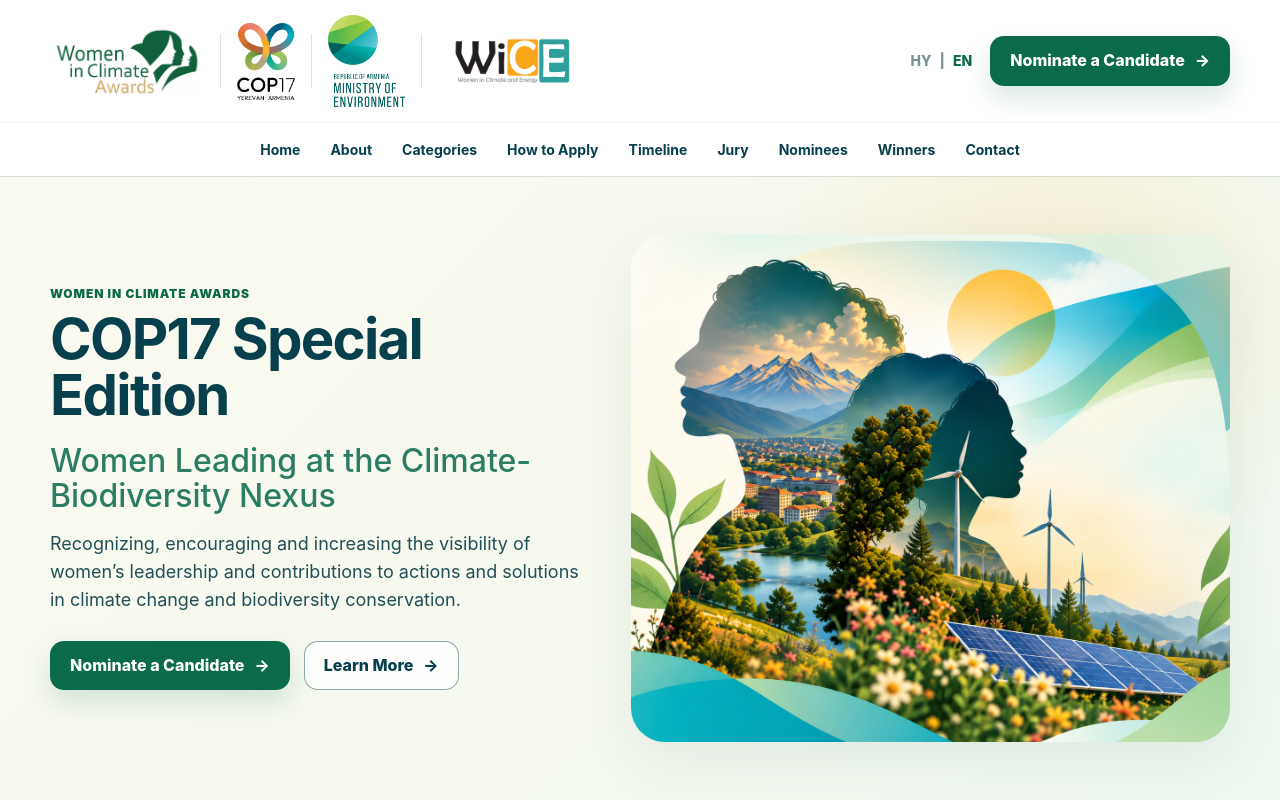
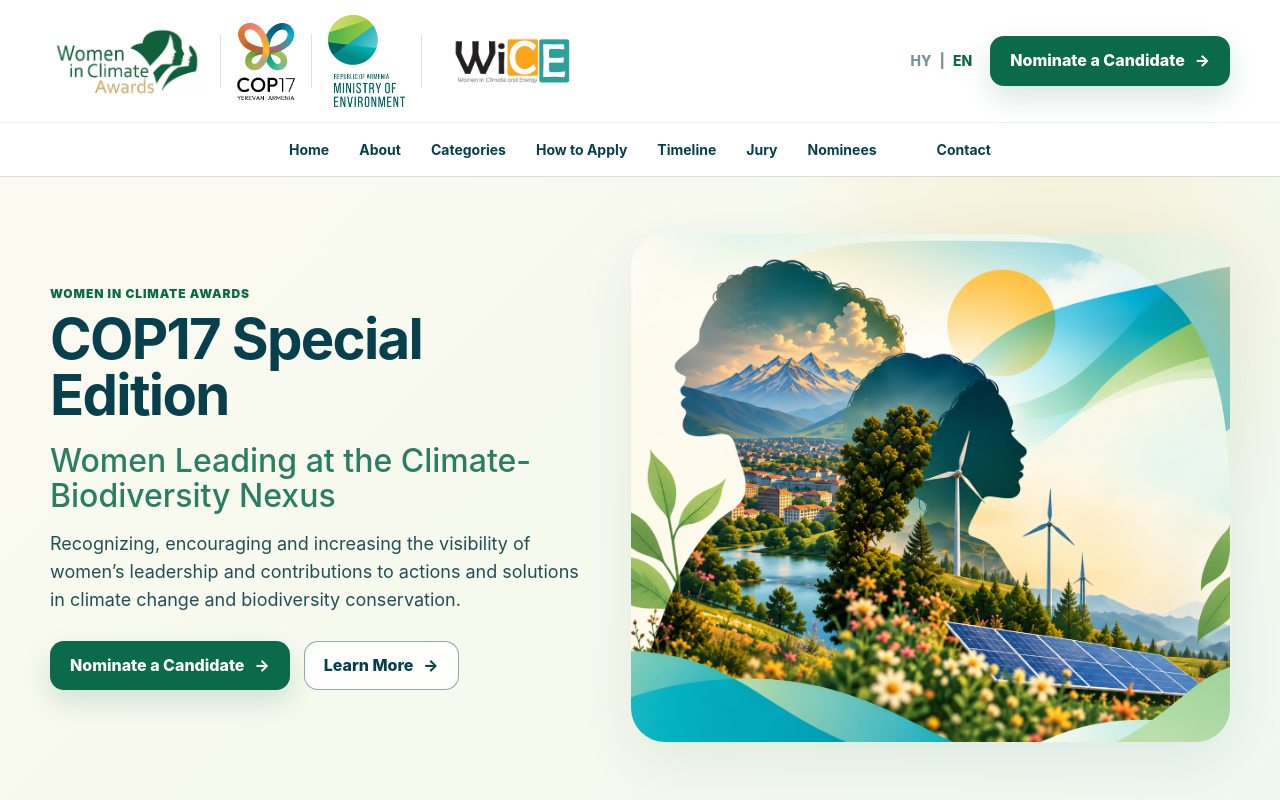
Before and after one commit to wice-armenia/women-in-climate-awards-cop17, a Next.js app: page /en in a window 1280 px wide. Shown: the top 800 px of the page. Built offline with nearby package versions, Linux system fonts and the light colour scheme.

Commit message:
Add Partners to navigation

```diff
--- a/content/site.ts
+++ b/content/site.ts
@@ -100,7 +100,7 @@
       timeline: "Ժամանակացույց",
       jury: "Ժյուրի",
       nominees: "Թեկնածուներ",
-      winners: "Հաղթողներ",
+      partners: "Գործընկերներ",
       contact: "Կապ",
     },
     hero: {
@@ -209,7 +209,7 @@
       timeline: "Timeline",
       jury: "Jury",
       nominees: "Nominees",
-      winners: "Winners",
+      partners: "Partners",
       contact: "Contact",
     },
     hero: {
```
